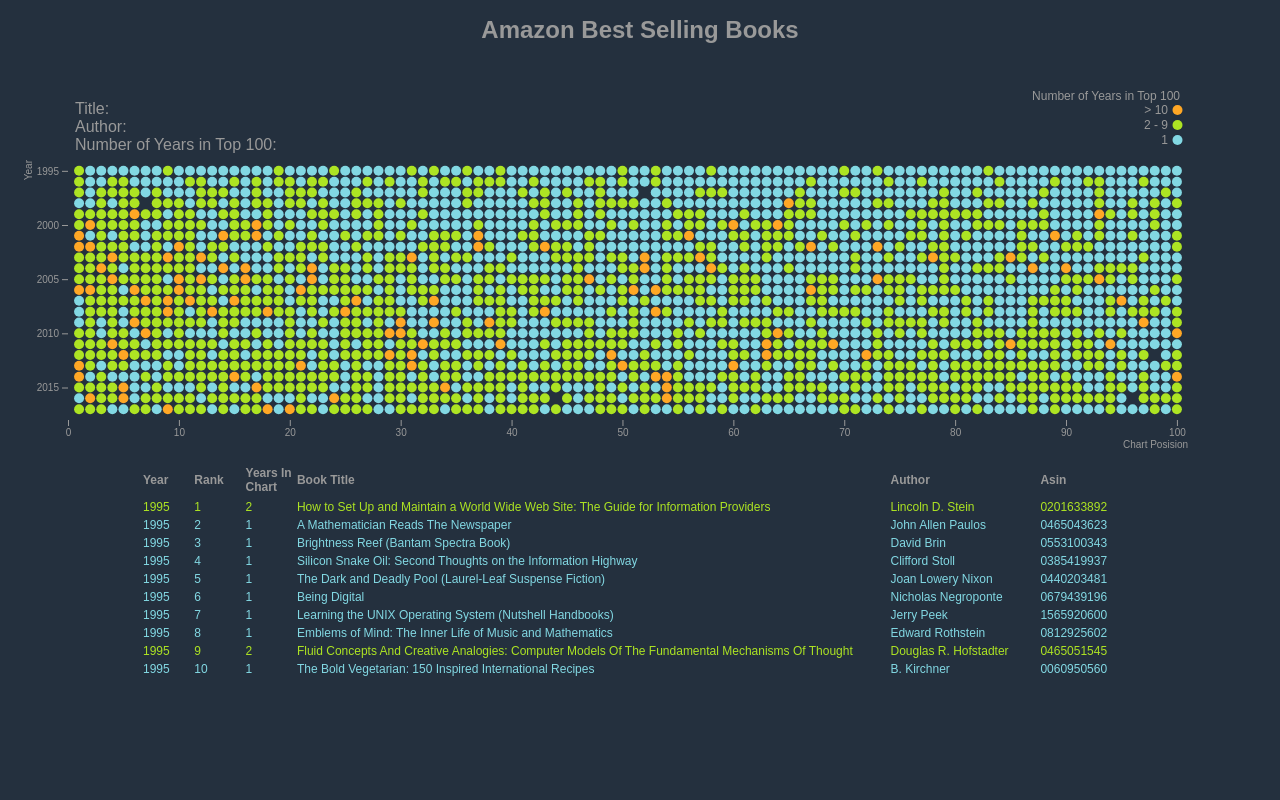
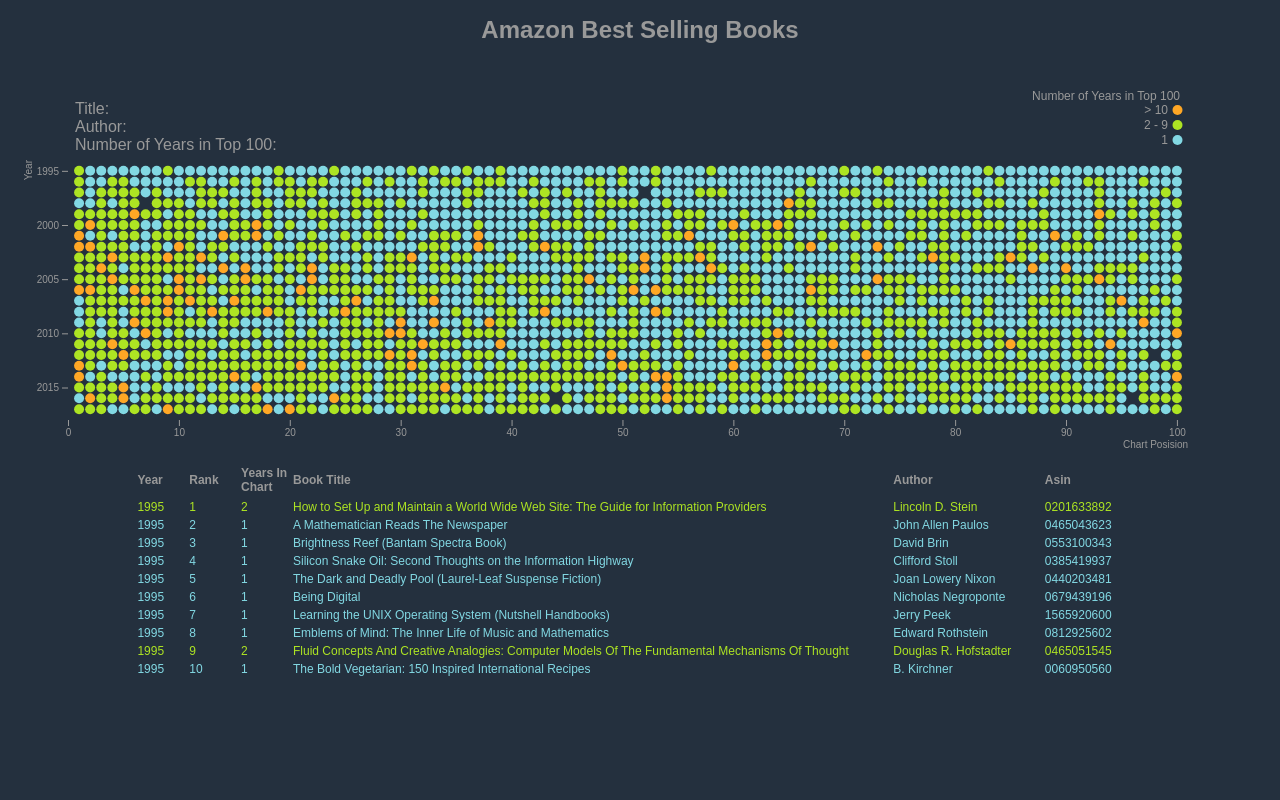
Before and after one commit to Zhenmao/amazon-best-selling-books, a plain HTML site: page index.html in a window 1280 px wide. Drawn offline with Linux system fonts and the light colour scheme.

Commit message:
fix: Center table

```diff
--- a/css/style.css
+++ b/css/style.css
@@ -49,9 +49,9 @@ h1 {
 }
 
 table {
-	width: 1000px;
-	margin-left: auto;
-	margin-right: auto;
+	width: 80%;
+	margin-left: 10%;
+	margin-right: 10%;
 	cursor: default;
 }
 
```
